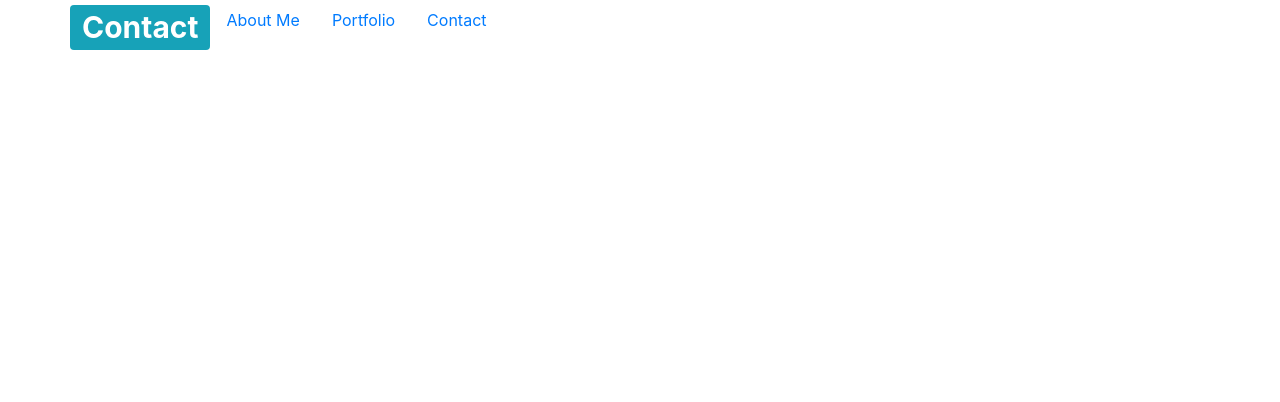
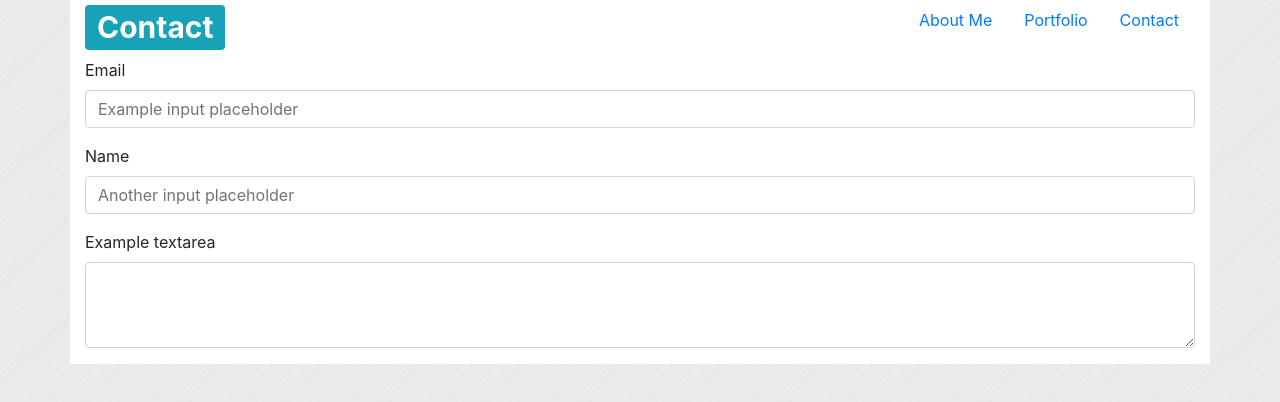
Before and after one commit to tarthurf/Responsive-Portfolio, a plain HTML site: page contact.html in a window 1280 px wide. Drawn offline with nearby package versions, Linux system fonts and the light colour scheme.

Commit message:
added input fields for contact page, added background image to body, added white background css id and applied to containers

```diff
--- a/Assets/CSS/style.css
+++ b/Assets/CSS/style.css
@@ -0,0 +1,7 @@
+body {
+    background-image: url(../Pictures/background.png);
+}
+
+#white-back {
+    background-color: white;
+}
--- a/contact.html
+++ b/contact.html
@@ -12,25 +12,26 @@
         <!-- Bootstrap CSS -->
         <link rel="stylesheet" href="https://stackpath.bootstrapcdn.com/bootstrap/4.3.1/css/bootstrap.min.css"
             integrity="sha384-ggOyR0iXCbMQv3Xipma34MD+dH/1fQ784/j6cY/iJTQUOhcWr7x9JvoRxT2MZw1T" crossorigin="anonymous">
+        <!-- Local CSS -->
         <link rel="stylesheet" href="Assets/CSS/style.css">
     </head>
 
     <body>
 
         <!-- this is the container -->
-        <div class="container">
+        <div id="white-back" class="container">
 
             <!-- row for nav bar and header -->
             <div class="row">
 
                 <!-- column for header -->
-                <div class="column-md-6 d-flex justify-content-start">
+                <div class="col-md-6 d-flex justify-content-start">
                     <h1><span class="badge badge-info">Contact</span></h1>
                 </div>
 
                 <!-- column for 'nav bar' -->
-                <div class="column-md-6">
-                    <ul class="nav justify-content-end">
+                <div class="col-md-6">
+                    <ul class="nav d-flex justify-content-end">
                         <li class="nav-item">
                             <a class="nav-link" href="index.html">About Me</a>
                         </li>
@@ -45,7 +46,31 @@
             </div>
         </div>
 
-
+        <!-- Section for forms -->
+        <div id="white-back" class="container">
+            <div class="row">
+                <div class="col-md-12">
+                    <form>
+                        <div class="form-group">
+                          <label for="formGroupExampleInput">Email</label>
+                          <input type="text" class="form-control" id="formGroupExampleInput" placeholder="Example input placeholder">
+                        </div>
+                        <div class="form-group">
+                          <label for="formGroupExampleInput2">Name</label>
+                          <input type="text" class="form-control" id="formGroupExampleInput2" placeholder="Another input placeholder">
+                        </div>
+                        <!-- <div class="form-group">
+                          <label for="formGroupExampleInput2">Comment</label>
+                          <input type="text" class="form-control" id="formGroupExampleInput2" placeholder="Another input placeholder">
+                        </div> -->
+                        <div class="form-group">
+                            <label for="exampleFormControlTextarea1">Example textarea</label>
+                            <textarea class="form-control" id="exampleFormControlTextarea1" rows="3"></textarea>
+                        </div>
+                    </form>
+                </div>
+            </div>
+        </div>
 
 
         <!-- Optional JavaScript -->
```
Also changed, not shown: index.html (+1 -1 lines), portfolio.html (+3 -1 lines).
